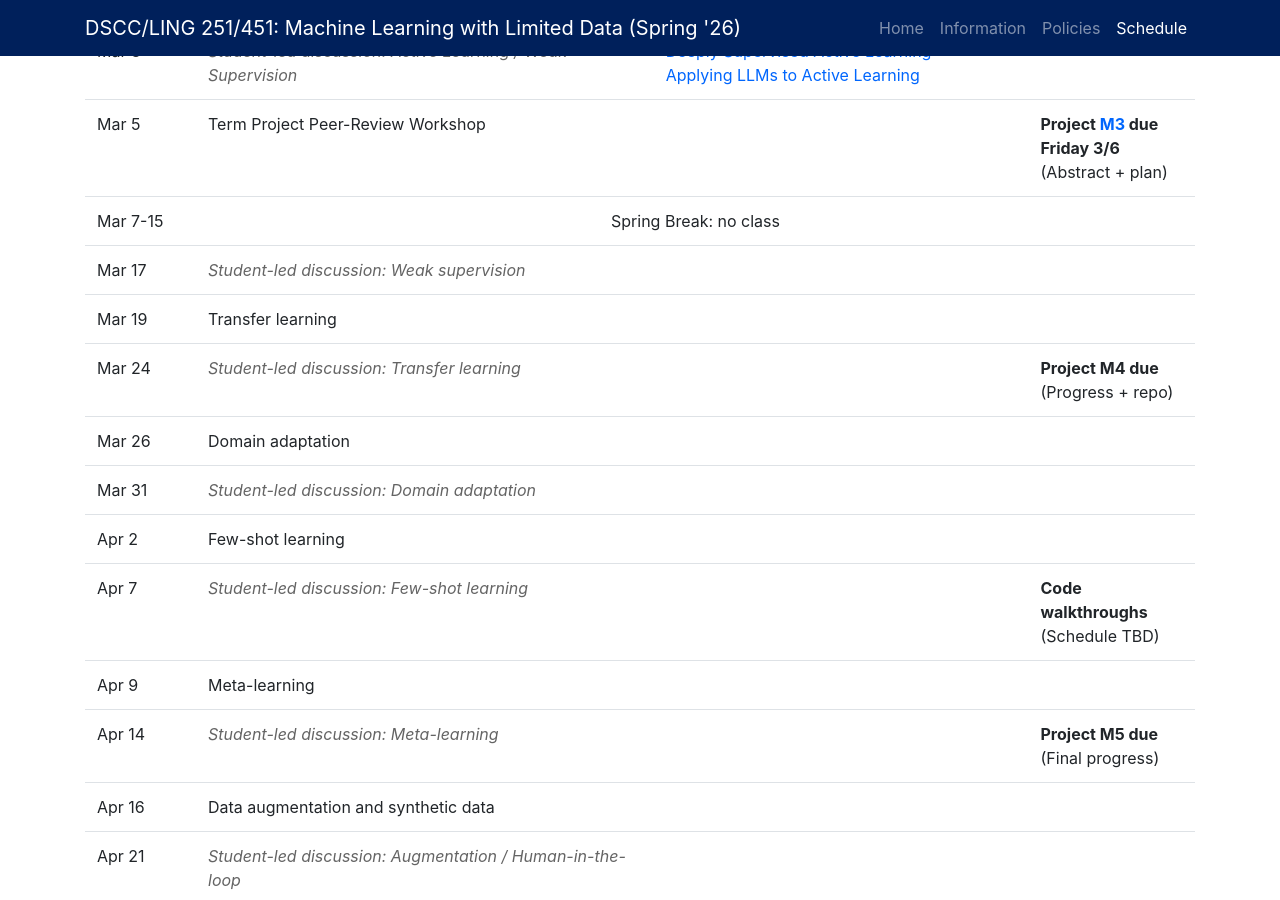
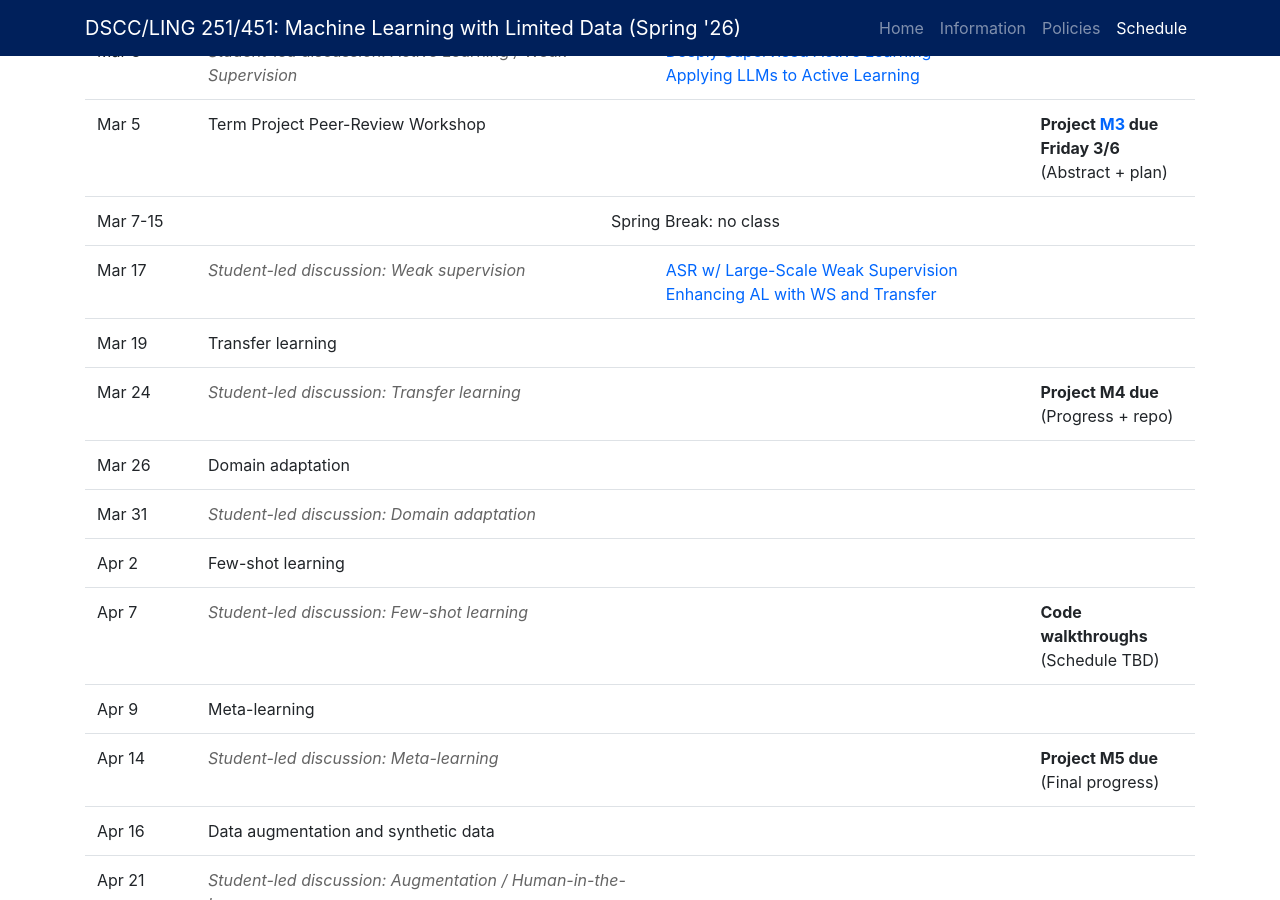
Before and after one commit to cmdowney88/cmdowney88.github.io, a Jekyll site: the page teaching/dscc251/spring26/index.html, which Jekyll copies as it is, in a window 1280 px wide and 900 px high, scrolled down 4596 px. Built offline with Jekyll 4.4.1, drawn with Linux system fonts in a browser that asks for light colours.

Commit message:
dscc251: add weak supervision readings

```diff
--- a/teaching/dscc251/spring26/index.html
+++ b/teaching/dscc251/spring26/index.html
@@ -464,7 +464,10 @@
 							<tr>
 								<td>Mar 17</td>
 								<td><em>Student-led discussion: Weak supervision</em></td>
-								<td></td>
+								<td>
+									<a href="https://arxiv.org/pdf/2212.04356" target="_blank">ASR w/ Large-Scale Weak Supervision</a>
+									<br><a href="https://ceur-ws.org/Vol-3259/ialatecml_paper3.pdf" target="_blank">Enhancing AL with WS and Transfer</a>
+								</td>
 								<td></td>
 							</tr>
 							<tr>
```
